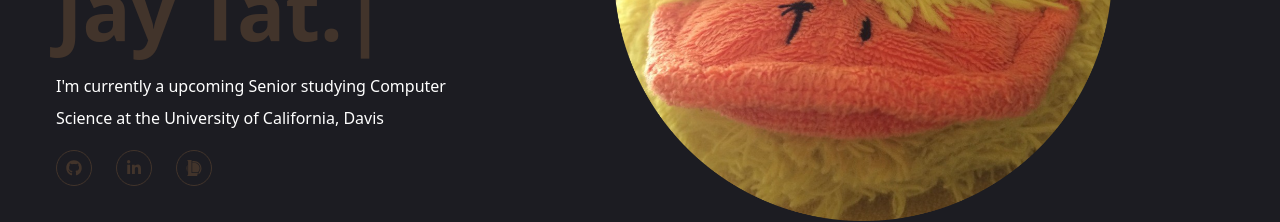
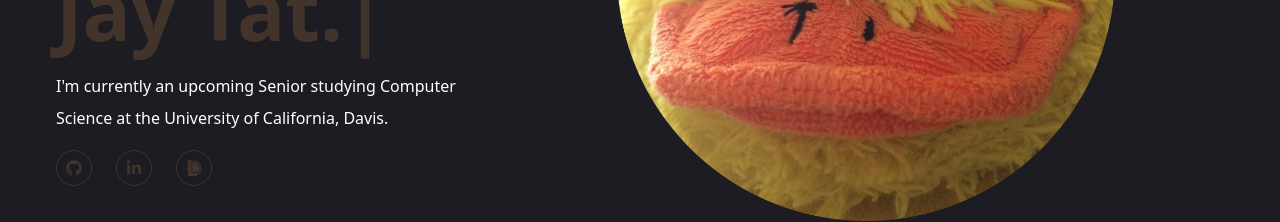
Before and after one commit to jaytat132/jay-portfolio, a Next.js app: page / in a window 1280 px wide. Shown: the part 445-667 px from the top of the page. Built offline with nearby package versions, Linux system fonts and the light colour scheme.

Commit message:
grammer fix

```diff
--- a/app/page.jsx
+++ b/app/page.jsx
@@ -17,7 +17,7 @@ const Home = () => {
             <NameAnimation />
              {/* Empty Line*/}
              <div className="my-4"></div>
-            <p>I'm currently a upcoming Senior studying Computer Science at the University of California, Davis</p>
+            <p>I'm currently an upcoming Senior studying Computer Science at the University of California, Davis.</p>
             {/* Empty Line*/}
             <div className="my-4"></div>
             {/*socials*/}
```
